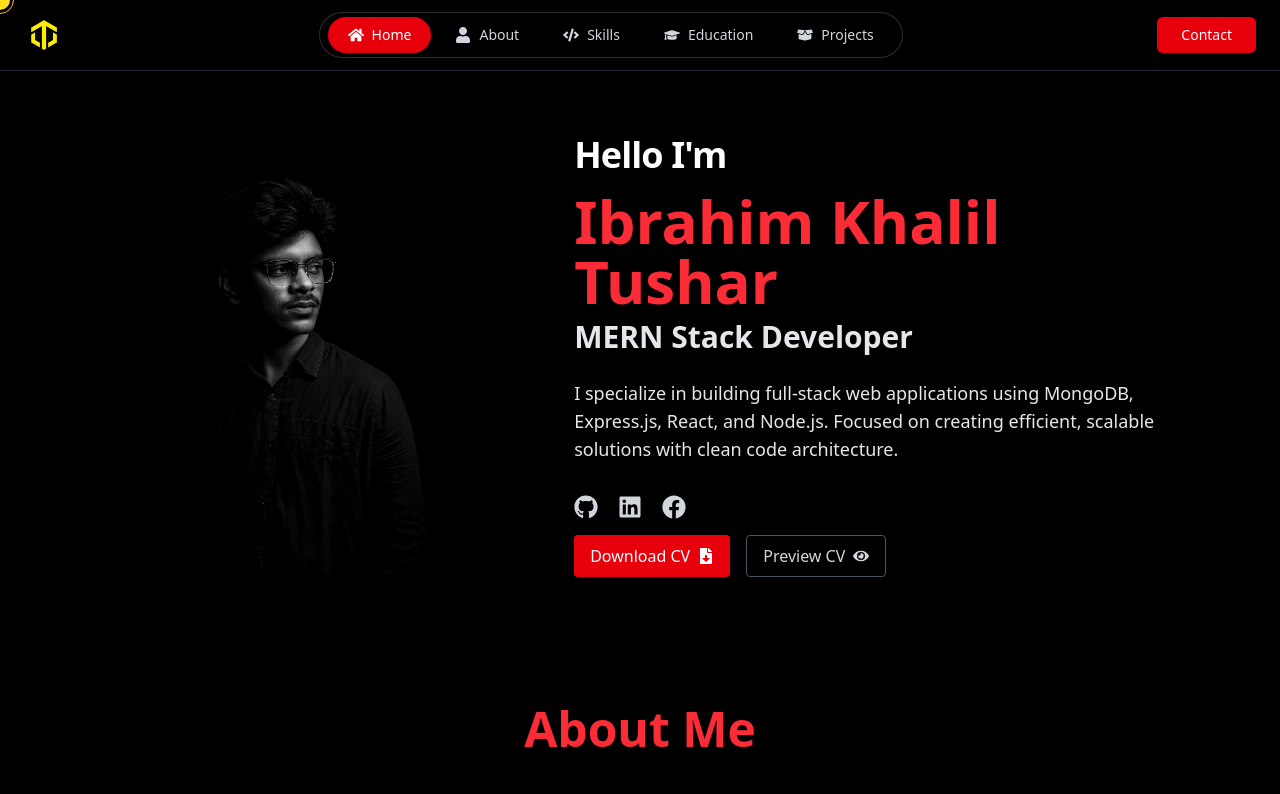
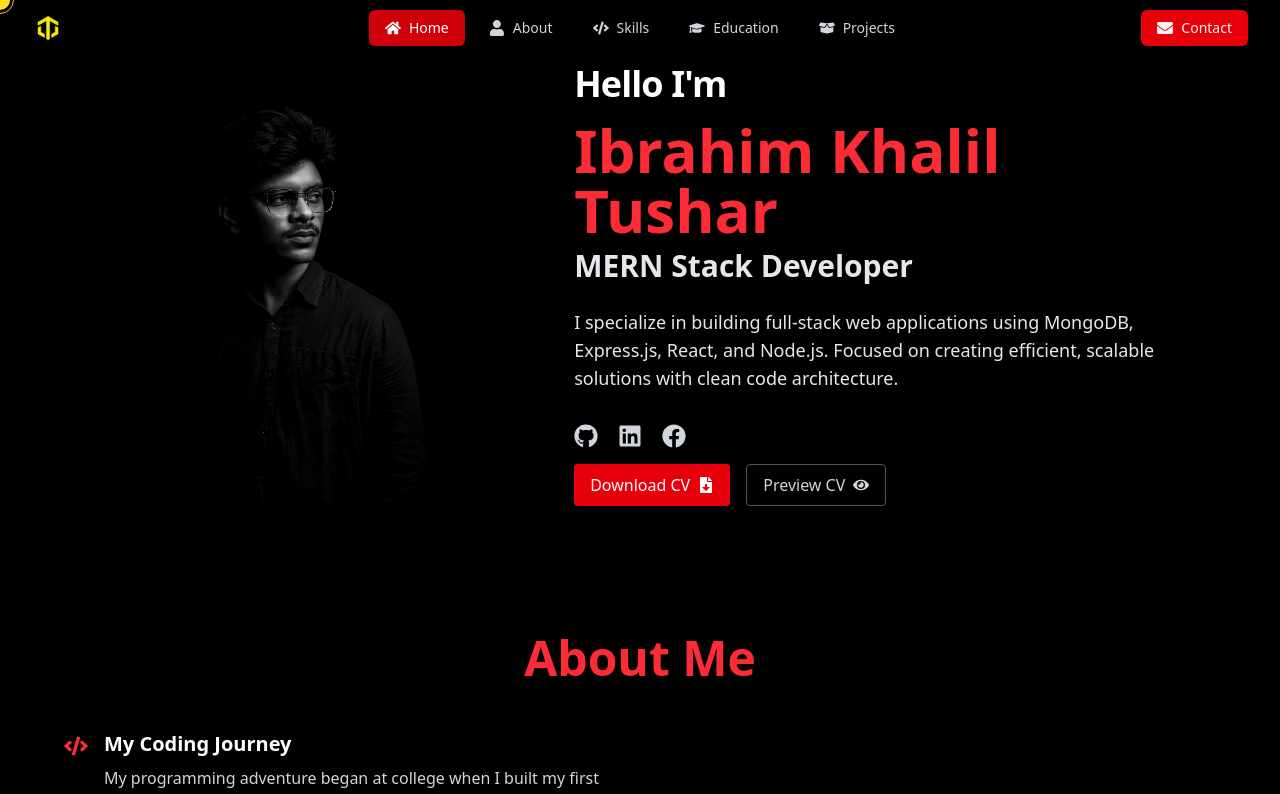
Before and after one commit to iktushar01/Tushar.Dev.Portfolio, a React (Vite) app: page / in a window 1280 px wide. Shown: the top 794 px of the page. Built offline with nearby package versions, Linux system fonts and the light colour scheme.

Commit message:
fix navbar

```diff
--- a/src/Components/AboutMe/AboutMe.jsx
+++ b/src/Components/AboutMe/AboutMe.jsx
@@ -14,7 +14,7 @@ const AboutMe = () => {
   const [skillsRef, skillsInView] = useInView({ triggerOnce: true, threshold: 0.2 });
 
   return (
-    <section className="bg-black text-white py-16 px-4 sm:px-8 relative overflow-hidden">
+    <section id="about" className="bg-black text-white py-16 px-4 sm:px-8 relative overflow-hidden">
       <div className="container mx-auto max-w-6xl relative z-10">
         {/* Animated Title */}
         <div ref={titleRef}>
--- a/src/Components/Education/Education.jsx
+++ b/src/Components/Education/Education.jsx
@@ -73,7 +73,7 @@ const Education = () => {
   ];
 
   return (
-    <section className="bg-black text-white py-16 px-4 sm:px-8 relative overflow-hidden">
+    <section id="education" className="bg-black text-white py-16 px-4 sm:px-8 relative overflow-hidden">
       <div className="container mx-auto max-w-6xl relative z-10">
         {/* Animated Title */}
         <div ref={titleRef}>
--- a/src/Components/Header/Headers.jsx
+++ b/src/Components/Header/Headers.jsx
@@ -54,6 +54,7 @@ const Header = () => {
 
   return (
     <motion.header
+      id="home"
       initial="hidden"
       animate={inView ? "show" : "hidden"}
       className="bg-black text-white flex flex-col md:flex-row items-center justify-center px-4 sm:px-8 py-12 md:py-16 relative overflow-hidden"
--- a/src/Components/Skills/Skills.jsx
+++ b/src/Components/Skills/Skills.jsx
@@ -74,6 +74,7 @@ const Skills = () => {
 
   const SkillItem = ({ skill }) => (
     <motion.div
+    id='skills'
       whileHover={{ scale: 1.05 }}
       className={`flex flex-col items-center justify-center p-4 m-2 rounded-lg ${getColorClass(skill.category)} min-w-[120px] h-[120px] backdrop-blur-sm`}
     >
--- a/src/Shared/Navbar/Navbar.jsx
+++ b/src/Shared/Navbar/Navbar.jsx
@@ -1,4 +1,4 @@
-import { useState } from "react";
+import { useState, useEffect, useRef } from "react";
 import { motion, AnimatePresence } from "framer-motion";
 import {
   FaHome,
@@ -8,174 +8,213 @@ import {
   FaBars,
   FaCode,
   FaGraduationCap,
+  FaEnvelope
 } from "react-icons/fa";
+import Logo from "../../assets/logo.png";
 
-// Import your images properly (make sure these paths are correct)
-import Logo from "../../assets/logo.png";
+function debounce(func, wait) {
+  let timeout;
+  return (...args) => {
+    clearTimeout(timeout);
+    timeout = setTimeout(() => func.apply(this, args), wait);
+  };
+}
 
 export default function Navbar() {
   const [isOpen, setIsOpen] = useState(false);
-  const [activeItem, setActiveItem] = useState("Home");
+  const [activeItem, setActiveItem] = useState("home");
+  const [scrolled, setScrolled] = useState(false);
+  const navbarRef = useRef(null);
+
   const navItems = [
-    { icon: <FaHome />, label: "Home" },
-    { icon: <FaUser />, label: "About" },
-    { icon: <FaCode />, label: "Skills" },
-    { icon: <FaGraduationCap />, label: "Education" },
-    { icon: <FaBoxOpen />, label: "Projects" },
-
+    { icon: <FaHome size={16} />, label: "Home", id: "home" },
+    { icon: <FaUser size={16} />, label: "About", id: "about" },
+    { icon: <FaCode size={16} />, label: "Skills", id: "skills" },
+    { icon: <FaGraduationCap size={16} />, label: "Education", id: "education" },
+    { icon: <FaBoxOpen size={16} />, label: "Projects", id: "projects" },
   ];
 
-  const toggleMenu = () => setIsOpen(!isOpen);
-  const closeMenu = () => setIsOpen(false);
+  const contactItem = { icon: <FaEnvelope size={16} />, label: "Contact", id: "contact" };
 
-  // Hamburger icon variants for animation
-  const hamburgerVariants = {
-    open: { rotate: 90, scale: 1.1 },
-    closed: { rotate: 0, scale: 1 }
+  const scrollToSection = (id) => {
+    const element = document.getElementById(id);
+    if (element) {
+      // No navbar height offset for mobile
+      const offsetPosition = element.offsetTop;
+
+      window.scrollTo({
+        top: offsetPosition,
+        behavior: "smooth"
+      });
+
+      setActiveItem(id);
+      setIsOpen(false);
+    }
   };
 
+  useEffect(() => {
+    const handleScroll = debounce(() => {
+      setScrolled(window.scrollY > 10);
+
+      const observerOptions = {
+        root: null,
+        rootMargin: '0px 0px 0px 0px', // No offset for mobile
+        threshold: 0.3
+      };
+
+      const observer = new IntersectionObserver((entries) => {
+        entries.forEach(entry => {
+          if (entry.isIntersecting) {
+            setActiveItem(entry.target.id);
+          }
+        });
+      }, observerOptions);
+
+      [...navItems, contactItem].forEach(item => {
+        const section = document.getElementById(item.id);
+        if (section) observer.observe(section);
+      });
+
+      return () => {
+        [...navItems, contactItem].forEach(item => {
+          const section = document.getElementById(item.id);
+          if (section) observer.unobserve(section);
+        });
+      };
+    }, 100);
+
+    window.addEventListener('scroll', handleScroll);
+    return () => window.removeEventListener('scroll', handleScroll);
+  }, []);
+
+  useEffect(() => {
+    const handleClickOutside = (event) => {
+      if (isOpen && navbarRef.current && !navbarRef.current.contains(event.target)) {
+        setIsOpen(false);
+      }
+    };
+
+    document.addEventListener('mousedown', handleClickOutside);
+    return () => document.removeEventListener('mousedown', handleClickOutside);
+  }, [isOpen]);
+
   return (
-    <div className="bg-black sticky top-0 z-50 w-full border-b border-gray-800">
-      <div className="container mx-auto px-4 sm:px-6 py-3 flex items-center justify-between bg-black">
-        {/* Logo Section */}
-        <div className="flex items-center gap-3">
-          <div className="flex items-center gap-2">
+    <div
+      ref={navbarRef}
+      className={`fixed top-0 w-full z-50 transition-all duration-300 ${
+        scrolled
+          ? "bg-gray-900/95 backdrop-blur-md border-b border-gray-800 shadow-lg"
+          : "bg-transparent border-b border-transparent"
+      }`}
+    >
+      <div className="container mx-auto px-4 sm:px-6 lg:px-8">
+        <div className="flex items-center justify-between h-14"> {/* Adjusted height */}
+          {/* Logo - Left */}
+          <motion.div
+            whileHover={{ scale: 1.05 }}
+            whileTap={{ scale: 0.95 }}
+            className="flex items-center"
+          >
             <img
               src={Logo}
               alt="Logo"
-              className="h-8 sm:h-10 object-contain"
+              className="h-8 w-auto cursor-pointer" // Adjusted logo size
+              onClick={() => scrollToSection("home")}
             />
-          </div>
-        </div>
+          </motion.div>
 
-        {/* Desktop Navigation */}
-        <motion.nav
-          className="hidden md:flex gap-1 px-2 py-1 rounded-full bg-black border border-gray-200/20"
-          initial={{ opacity: 0, y: 10 }}
-          animate={{ opacity: 1, y: 0 }}
-          transition={{ duration: 0.4 }}
-        >
-          {navItems.map((item, index) => (
+          {/* Desktop Navigation - Center */}
+          <nav className="hidden md:flex items-center absolute left-1/2 transform -translate-x-1/2">
+            <div className="flex space-x-2"> {/* Increased space between items */}
+              {navItems.map((item) => (
+                <motion.button
+                  key={item.id}
+                  whileHover={{
+                    y: -2,
+                    color: "#ffffff"
+                  }}
+                  whileTap={{ scale: 0.95 }}
+                  className={`px-4 py-2 rounded-md text-sm font-medium flex items-center gap-2 transition-all ${
+                    activeItem === item.id
+                      ? "text-white bg-red-600/90 shadow-md"
+                      : "text-gray-300 hover:text-white hover:bg-gray-800/50"
+                  }`} // Increased padding and font size
+                  onClick={() => scrollToSection(item.id)}
+                >
+                  {item.icon}
+                  <span>{item.label}</span>
+                </motion.button>
+              ))}
+            </div>
+          </nav>
+
+          {/* Contact Button - Right */}
+          <div className="hidden md:flex items-center">
             <motion.button
-              key={index}
               whileHover={{
-                backgroundColor: "#1a1a1a",
+                y: -2,
                 color: "#ffffff"
               }}
               whileTap={{ scale: 0.95 }}
-              className={`px-4 sm:px-5 py-2 rounded-full text-xs sm:text-sm font-medium transition-all ${
-                activeItem === item.label
-                  ? "bg-red-600 text-white"
-                  : "text-gray-300 hover:text-white"
-              }`}
-              title={item.label}
-              onClick={() => setActiveItem(item.label)}
+              className={`px-4 py-2 rounded-md text-sm font-medium flex items-center gap-2 transition-all bg-red-600 ${
+                activeItem === contactItem.id
+                  ? "text-white bg-red-600/90 shadow-md"
+                  : "text-gray-100 hover:text-white hover:bg-gray-800/50"
+              }`} // Increased padding and font size
+              onClick={() => scrollToSection(contactItem.id)}
             >
-              <div className="flex items-center gap-2">
-                <span className="text-sm sm:text-base">{item.icon}</span>
-                <span>{item.label}</span>
-              </div>
+              {contactItem.icon}
+              <span>{contactItem.label}</span>
             </motion.button>
-          ))}
-        </motion.nav>
+          </div>
 
-        {/* Contact Button and Mobile Menu */}
-        <div className="flex items-center gap-4">
-          <motion.button
-            whileHover={{ scale: 1.03 }}
-            whileTap={{ scale: 0.97 }}
-            className="hidden md:block bg-red-600 text-white px-4 sm:px-6 py-2 rounded-md hover:bg-red-700 transition-all text-sm font-medium"
-          >
-            Contact
-          </motion.button>
-
-          {/* Enhanced Hamburger Button */}
-          <motion.button
-            onClick={toggleMenu}
-            className="md:hidden text-xl focus:outline-none p-2 rounded-full bg-gray-800 text-gray-300 hover:text-white hover:bg-gray-700"
-            initial="closed"
-            animate={isOpen ? "open" : "closed"}
-            variants={hamburgerVariants}
-            transition={{ type: "spring", stiffness: 400, damping: 20 }}
-            aria-label="Toggle menu"
-          >
-            {isOpen ? <FaTimes /> : <FaBars />}
-          </motion.button>
+          {/* Mobile menu button */}
+          <div className="md:hidden flex items-center">
+            <motion.button
+              onClick={() => setIsOpen(!isOpen)}
+              className="inline-flex items-center justify-center p-2 rounded-md text-gray-400 hover:text-white hover:bg-gray-700 focus:outline-none"
+              aria-label="Main menu"
+              whileTap={{ scale: 0.9 }}
+            >
+              {isOpen ? (
+                <FaTimes className="block h-5 w-5" /> // Adjusted icon size
+              ) : (
+                <FaBars className="block h-5 w-5" /> // Adjusted icon size
+              )}
+            </motion.button>
+          </div>
         </div>
       </div>
 
-      {/* Mobile Sidebar */}
+      {/* Mobile menu */}
       <AnimatePresence>
         {isOpen && (
-          <>
-            <motion.div
-              initial={{ opacity: 0 }}
-              animate={{ opacity: 1 }}
-              exit={{ opacity: 0 }}
-              className="fixed inset-0 bg-black/70 backdrop-blur-sm z-40 md:hidden"
-              onClick={closeMenu}
-            />
-
-            <motion.div
-              initial={{ x: "100%" }}
-              animate={{ x: 0 }}
-              exit={{ x: "100%" }}
-              transition={{ type: "spring", stiffness: 300, damping: 30 }}
-              className="fixed top-0 right-0 w-72 h-full bg-gray-900 z-50 shadow-2xl md:hidden border-l border-red-600/30 flex flex-col"
-            >
-              <div className="p-4 flex justify-between items-center border-b border-gray-800">
-                <div className="flex items-center gap-2">
-                  <img
-                    src={Logo}
-                    alt="Logo"
-                    className="h-8 object-contain"
-                  />
-                </div>
+          <motion.div
+            initial={{ opacity: 0, y: -20 }}
+            animate={{ opacity: 1, y: 0 }}
+            exit={{ opacity: 0, y: -20 }}
+            transition={{ duration: 0.2 }}
+            className="md:hidden bg-gray-900/95 backdrop-blur-md border-t border-gray-800"
+          >
+            <div className="px-3 pt-2 pb-4 space-y-2"> {/* Increased padding and spacing */}
+              {[...navItems, contactItem].map((item) => (
                 <motion.button
-                  onClick={closeMenu}
-                  className="text-xl text-gray-200 hover:text-white p-2"
-                  whileHover={{ rotate: 90 }}
-                  whileTap={{ scale: 0.9 }}
+                  key={item.id}
+                  whileHover={{ x: 5 }}
+                  whileTap={{ scale: 0.98 }}
+                  className={`w-full flex items-center px-4 py-3 rounded-md text-base font-medium ${
+                    activeItem === item.id
+                      ? "bg-red-600 text-white"
+                      : "text-gray-300 hover:text-white hover:bg-gray-800"
+                  }`} // Increased padding and font size
+                  onClick={() => scrollToSection(item.id)}
                 >
-                  <FaTimes />
+                  <span className="mr-3">{item.icon}</span> {/* Increased icon margin */}
+                  {item.label}
                 </motion.button>
-              </div>
-
-              <div className="flex flex-col gap-1 p-4 overflow-y-auto flex-grow">
-                {navItems.map((item, index) => (
-                  <motion.button
-                    key={index}
-                    whileHover={{
-                      backgroundColor: "#1a1a1a",
-                      x: 5
-                    }}
-                    whileTap={{ scale: 0.98 }}
-                    className={`flex items-center gap-4 px-4 py-3 rounded-lg text-gray-300 hover:text-white transition-all ${
-                      activeItem === item.label ? "bg-red-600 text-white" : ""
-                    }`}
-                    onClick={() => {
-                      setActiveItem(item.label);
-                      closeMenu();
-                    }}
-                  >
-                    <span className="text-lg">{item.icon}</span>
-                    <span className="text-sm font-medium">{item.label}</span>
-                  </motion.button>
-                ))}
-              </div>
-
-              <div className="p-4 border-t border-gray-800">
-                <motion.button
-                  whileHover={{ scale: 1.02 }}
-                  whileTap={{ scale: 0.98 }}
-                  className="w-full bg-red-600 text-white px-4 py-3 rounded-lg hover:bg-red-700 transition-all text-sm font-medium"
-                  onClick={closeMenu}
-                >
-                  Contact Us
-                </motion.button>
-              </div>
-            </motion.div>
-          </>
+              ))}
+            </div>
+          </motion.div>
         )}
       </AnimatePresence>
     </div>
```
